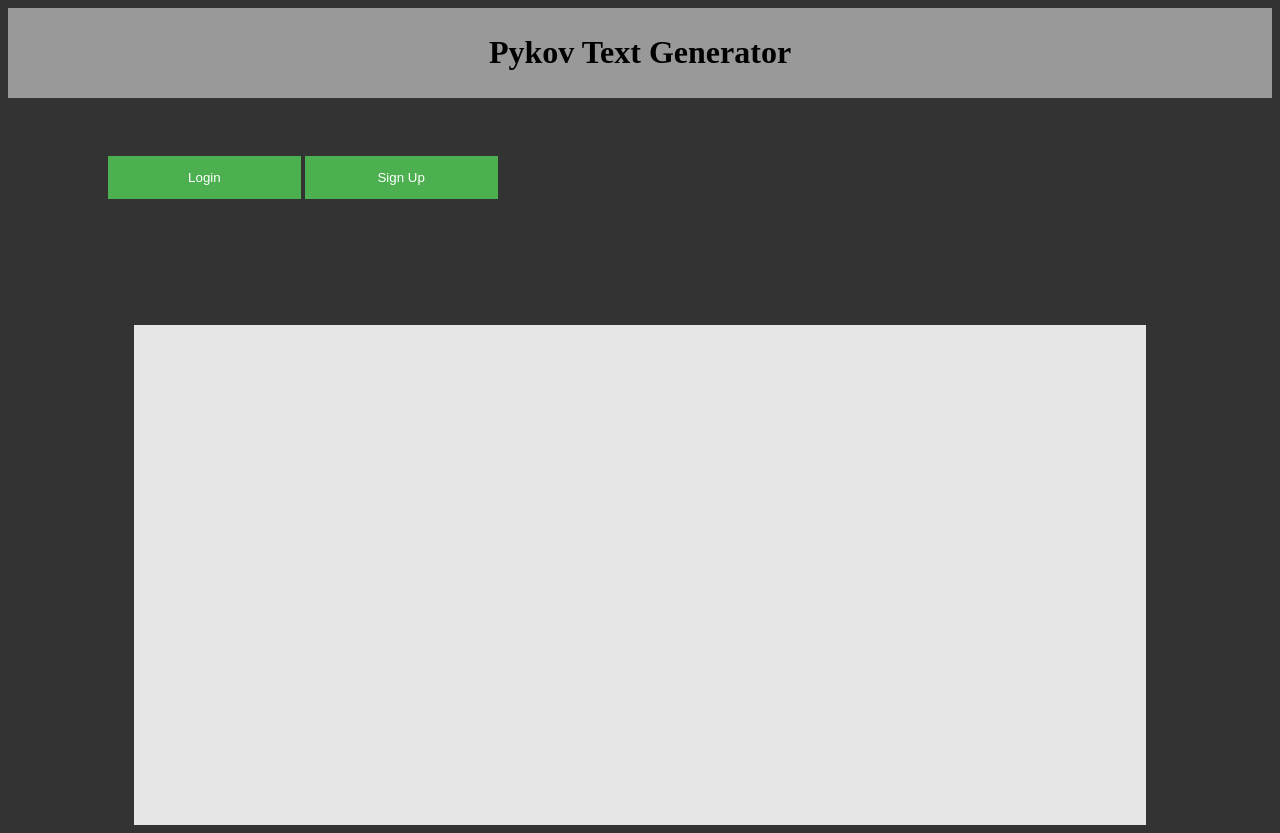
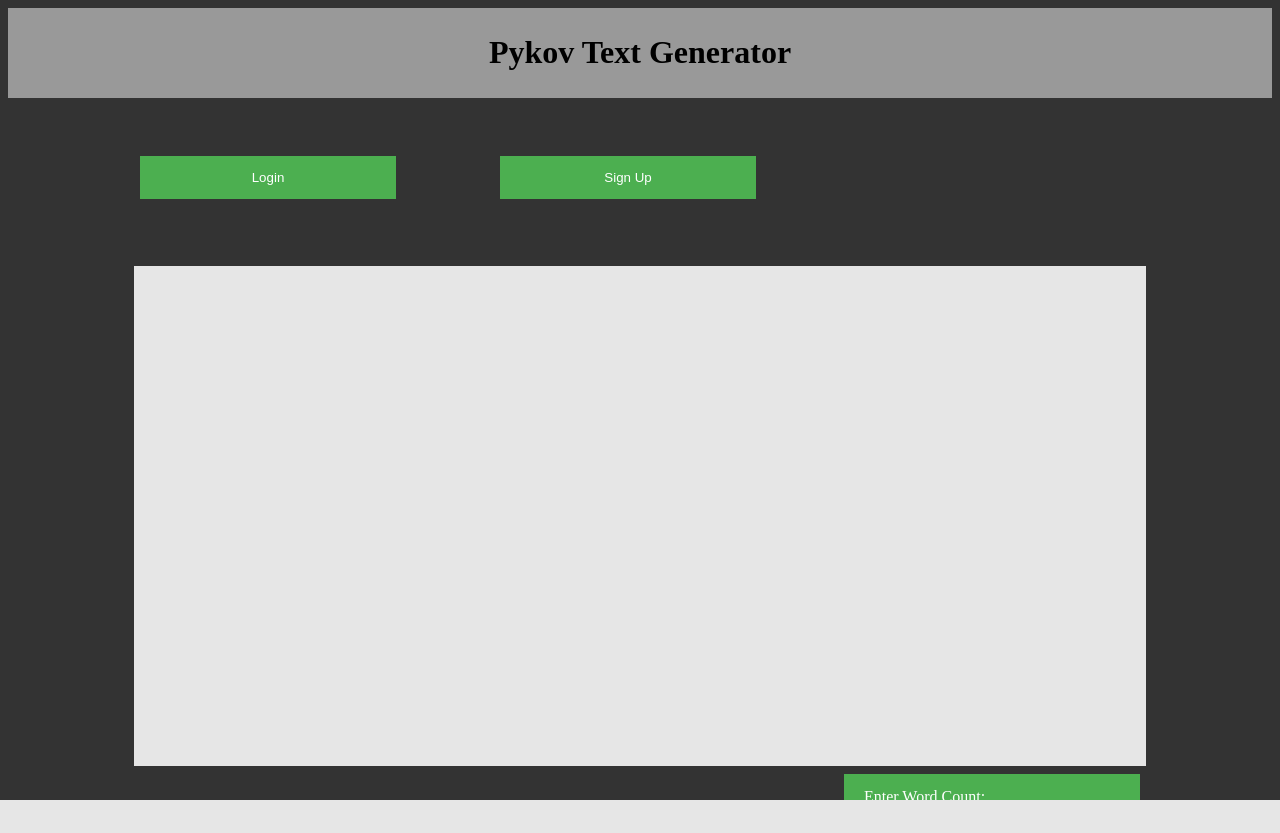
Before and after one commit to Doxterpepper/Pykov-Text-Generator, a Flask app: page / in a window 1280 px wide. After the commit the page ends 800 px from the top, so only its background shows below. Run offline with Flask 2, Linux system fonts and the light colour scheme.

Commit message:
edits to the html for index page

```diff
--- a/templates/index.html
+++ b/templates/index.html
@@ -2,8 +2,32 @@
 
 <style>
 
-button {
-    background-color: #4CAF50;
+button.absolute {
+    position: absolute;
+	left: 140px;
+	background-color: #4CAF50;
+    color: white;
+    padding: 14px 20px;
+    margin: 8px 0;
+    border: none;
+    cursor: pointer;
+    width: 20%;
+}
+button.absolute2 {
+	position: absolute;
+	left: 500px;
+	background-color: #4CAF50;
+    color: white;
+    padding: 14px 20px;
+    margin: 8px 0;
+    border: none;
+    cursor: pointer;
+    width: 20%;
+}
+div.absolute {
+	position: absolute;
+    right: 140px;
+	background-color: #4CAF50;
     color: white;
     padding: 14px 20px;
     margin: 8px 0;
@@ -26,12 +50,19 @@ button {
 	{% if username %}
 		<p class="username"><strong>Welcome, {{username}}.</strong>
 	{% endif %}
-	<a href="login.html"><button id="button" class="btn btn-primary btn-block">Login</button></a>
-	<a href="signup.html"><button id="button" class="btn-primary btn-block">Sign Up</button></a>
+	<a href="login.html"><button id="button" class="absolute">Login</button></a>
+	<a href="signup.html"><button id="button" class="absolute2">Sign Up</button></a>
 	</div>
 	</br>
 
 	<div id=functions>
       <textarea></textarea>
     </div>
+	<div class=absolute>
+	<!--<form action="pykov.py">-->
+Enter Word Count: <input type="text">
+<input type="submit" value="Generate">
+<!--</form>
+	<button class="absolute">Generate</button></a>-->
+	</div>
   </body>
```
Also changed, not shown: templates/login.html (+10 -0 lines).
